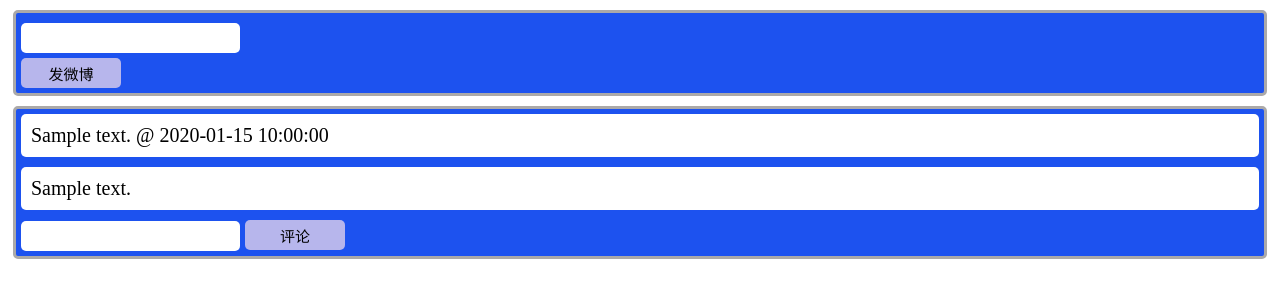
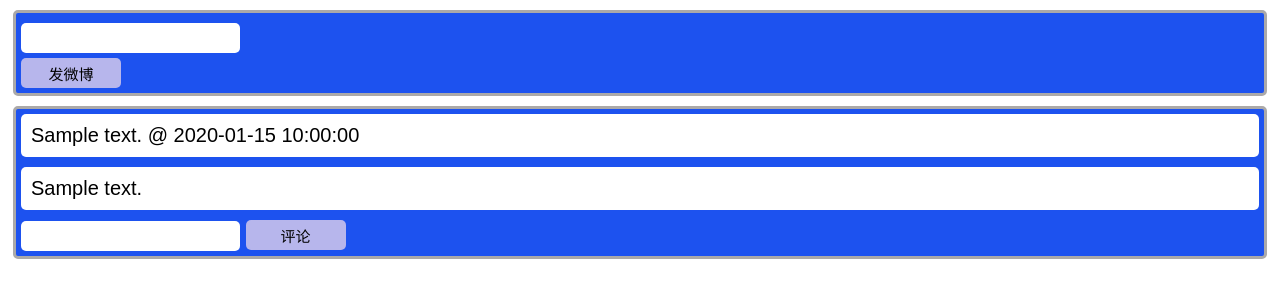
Before and after one commit to jsculsp/class_13_test, a Flask app: template templates/timeline.html in a window 1280 px wide. Shown: the top 300 px of the page. Run offline with Flask 2, Linux system fonts and the light colour scheme; the template is opened without the code that fills it: most values are stand-ins (such as "Sample title", 1, 10 or a date in 2020); some libraries are stand-ins or nearby versions.

Commit message:
change timeline.html

```diff
--- a/templates/timeline.html
+++ b/templates/timeline.html
@@ -8,9 +8,11 @@
     <style>
         body {
             font-size: 20px;
+            font-family: "Arial","Microsoft YaHei","华文彩云","宋体",sans-serif;
         }
         input, button {
             font-size: 15px;
+            font-family: "Arial","Microsoft YaHei","微软雅黑","宋体",sans-serif;
         }
         .post-weibo {
             margin-left: 0px;
```
